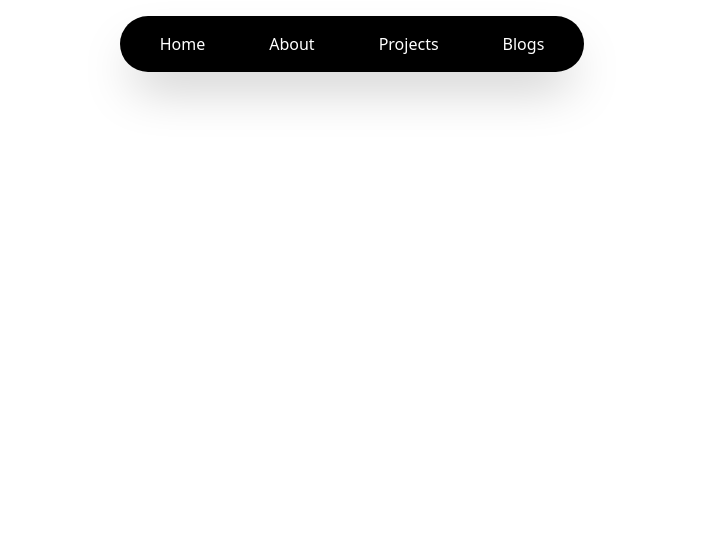
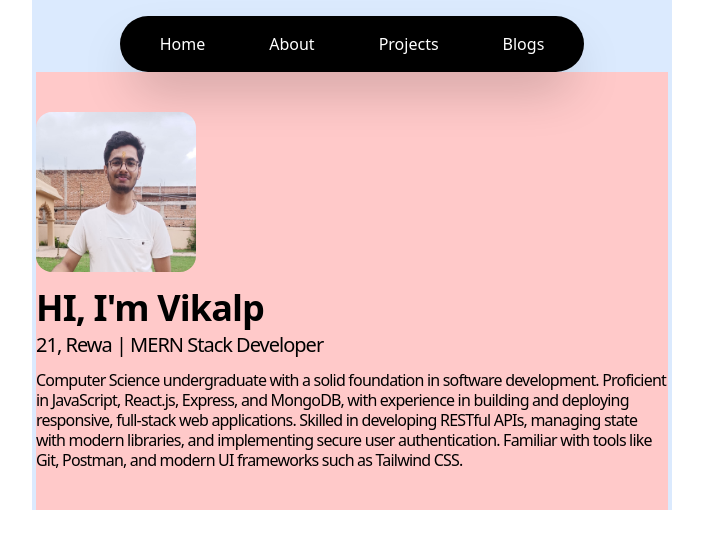
Before and after one commit to vikalpis/Portfolio, a React (Vite) app: page / in a window 1280 px wide. Shown: the top 548 px of the page, without its empty margins (288-991 px from the left). Built offline with nearby package versions, Linux system fonts and the light colour scheme.

Commit message:
hero & navbar

```diff
--- a/package.json
+++ b/package.json
@@ -11,6 +11,7 @@
   },
   "dependencies": {
     "@tailwindcss/vite": "^4.1.11",
+    "lucide-react": "^0.525.0",
     "react": "^19.1.0",
     "react-dom": "^19.1.0",
     "tailwindcss": "^4.1.11"
--- a/src/App.jsx
+++ b/src/App.jsx
@@ -3,13 +3,19 @@ import reactLogo from './assets/react.svg'
 import viteLogo from '/vite.svg'
 import './App.css'
 import Navbar from './components/Navbar'
+import Hero from './components/Hero'
+import Container from './components/conatiner'
 
 function App() {
 
 
   return (
     <>
+    <Container>
       <Navbar/>
+      <Hero/>
+    </Container>
+
     </>
   )
 }
--- /dev/null
+++ b/src/components/Hero.jsx
@@ -0,0 +1,28 @@
+import pic from '../assets/pic1.jpg';
+
+export default function Hero() {
+  return (<div className='flex justify-center'>
+    <div className='bg-red-200 w-158'>
+
+        <div className="flex flex-col py-10">
+      <img
+        src={pic}
+        alt="Vikalp"
+        className="w-32 h-32 sm:w-40 sm:h-40 rounded-2xl transition-transform duration-700 hover:scale-110 cursor-pointer"
+      />
+
+      <h1 className="mt-4 text-3xl sm:text-4xl font-bold tracking-tight ">
+        HI, I'm Vikalp
+      </h1>
+      <h1 className="mt-4 sm:text-xl tracking-tighter leading-0.5 ">
+        21, Rewa | MERN Stack Developer
+      </h1>
+      <br />
+      <h1 className='leading-tight tracking-tighter'>
+      Computer Science undergraduate with a solid foundation in software development. Proficient in JavaScript, React.js, Express, and MongoDB, with experience in building and deploying responsive, full-stack web applications. Skilled in developing RESTful APIs, managing state with modern libraries, and implementing secure user authentication. Familiar with tools like Git, Postman, and modern UI frameworks such as Tailwind CSS.
+      </h1>
+    </div>
+    </div>
+    </div>
+  );
+}
--- /dev/null
+++ b/src/components/conatiner.jsx
@@ -0,0 +1,13 @@
+export default function Container({children}){
+
+    return (
+        <>
+        <div className="flex justify-center">
+            <div className="bg-blue-100 w-160">
+        {children}
+        </div>
+
+        </div>
+        </>
+    )
+}
```
Also changed, not shown: src/components/Skills.jsx (added, +10 -0 lines), src/assets/pic1.jpg (added), 1 other file (tests, documents, lock files or other folders).
